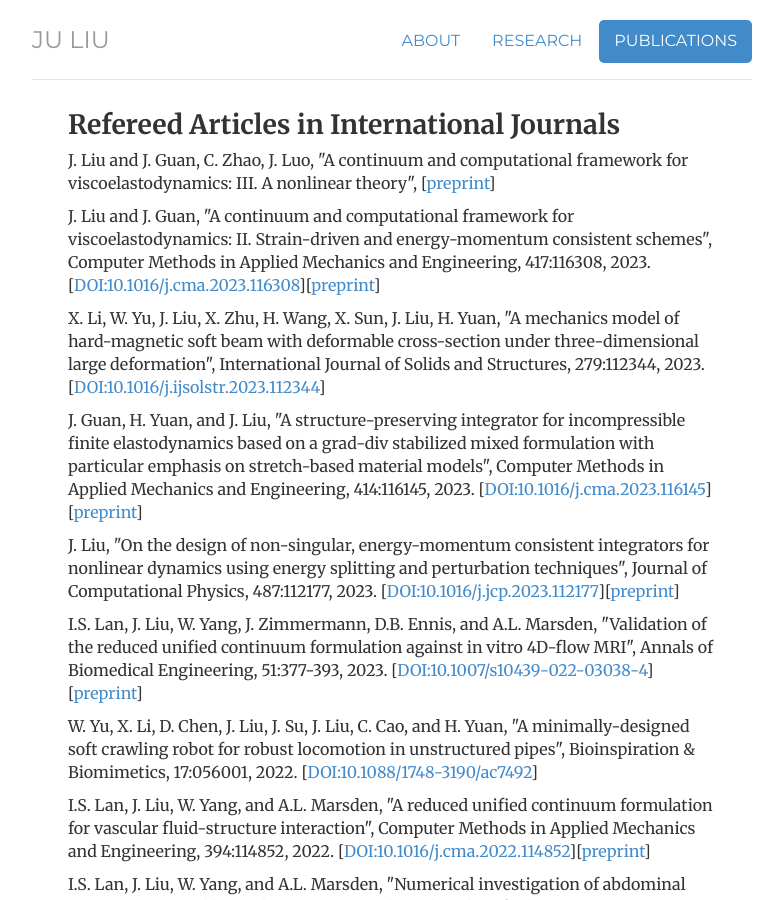
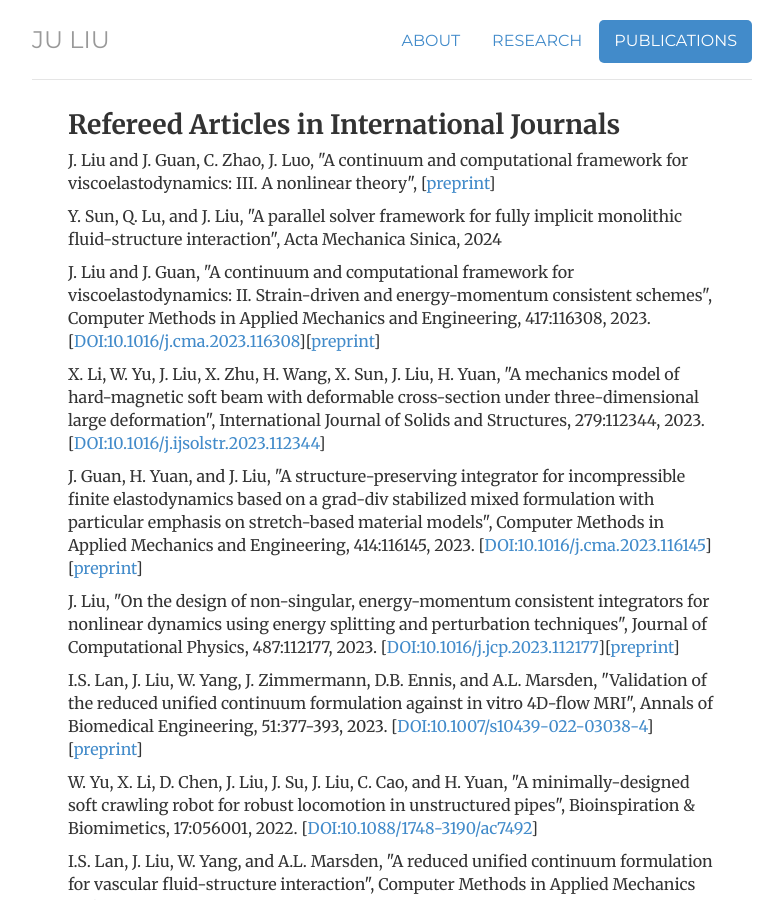
Before and after one commit to ju-liu/ju-liu.github.io, a Jekyll site: the page built from publications/index.html, in a window 1280 px wide and 900 px high. Shown: the whole window, without its empty margins (248-1031 px from the left). Built offline with Jekyll 4.4.1, drawn with Linux system fonts in a browser that asks for light colours; nearby versions of some CDN libraries; library files that are not in the unit come from our copies; comment, search, counter and statistics services are not loaded.

Commit message:
Update index.html

```diff
--- a/publications/index.html
+++ b/publications/index.html
@@ -11,6 +11,8 @@ description: Current Publications for Dr. Ju Liu
 
   <h2>Refereed Articles in International Journals</h2>
   <p>J. Liu and J. Guan, C. Zhao, J. Luo, "A continuum and computational framework for viscoelastodynamics: III. A nonlinear theory", [<a href="https://arxiv.org/pdf/2405.03090">preprint</a>]</p>
+
+  <p>Y. Sun, Q. Lu, and J. Liu, "A parallel solver framework for fully implicit monolithic fluid-structure interaction", Acta Mechanica Sinica, 2024</p>
 
   <p>J. Liu and J. Guan, "A continuum and computational framework for viscoelastodynamics: II. Strain-driven and energy-momentum consistent schemes", Computer Methods in Applied Mechanics and Engineering, 417:116308, 2023. [<a href="https://doi.org/10.1016/j.cma.2023.116308">DOI:10.1016/j.cma.2023.116308</a>][<a href="https://arxiv.org/pdf/2305.15812.pdf">preprint</a>]</p>
 
```
